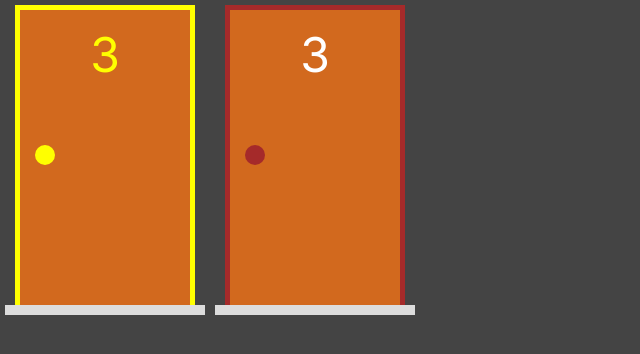
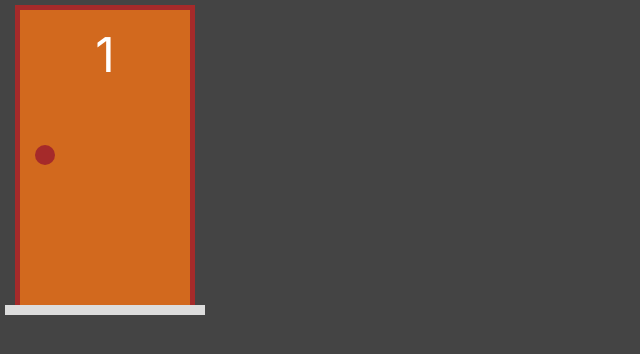
Before and after one commit to Wellington-Henrique/next-ts-jogo-portas, a Next.js app: page / in a window 1280 px wide. Shown: the top 354 px of the page, without its empty margins (0-640 px from the left). Built offline with nearby package versions, Linux system fonts and the light colour scheme.

Commit message:
83. Integrando TypeScript

```diff
--- a/package.json
+++ b/package.json
@@ -14,5 +14,9 @@
     "next": "13.4.12",
     "react": "18.2.0",
     "react-dom": "18.2.0"
+  },
+  "devDependencies": {
+    "@types/node": "20.4.5",
+    "@types/react": "18.2.18"
   }
 }
--- a/src/app/page.jsx
+++ b/src/app/page.jsx
@@ -1,10 +1,14 @@
-import Porta from "@/components/Porta";
+import { useState } from "react";
+import Porta from "../components/Porta";
+
+import PortaModel from "../model/porta";
 
 export default function Home() {
+  const [p1, setP1] = useState(new PortaModel(1));
+
   return (
     <div style={{display: "flex"}}>
-     <Porta selecionada/>
-     <Porta/>
+     <Porta porta={p1}/>
     </div>
   )
 }
--- a/src/components/Porta.jsx
+++ b/src/components/Porta.tsx
@@ -1,14 +1,19 @@
+import PortaModel from '../model/porta';
 import styles from '../styles/Porta.module.css';
 
-export default function Porta(props) {
-    const selecionada = props.selecionada ? styles.selecionada : '';
+interface PortaProps {
+    porta: PortaModel
+}
+
+export default function Porta({ porta } : PortaProps) {
+    const selecionada = porta.selecionada ? styles.selecionada : '';
 
     return (
         <div className={styles.area}>
             <div className={`${styles.estrutura} ${selecionada}`}>
                 <div className={styles.porta}>
                     <div className={styles.numero}>
-                        3
+                        {porta.numero}
                     </div>
                     <div className={styles.macaneta}>
                     </div>
--- a/src/model/porta.js
+++ b/src/model/porta.ts
@@ -1,8 +1,8 @@
-export default class Porta {
-    #numero
-    #temPresente
-    #selecionada
-    #aberta
+export default class PortaModel {
+    #numero: number
+    #temPresente: boolean
+    #selecionada: boolean
+    #aberta: boolean
 
     constructor (numero, temPresente=false, selecionada=false, aberta=false){
         this.#numero = numero;
@@ -29,16 +29,16 @@
 
     desselecionar() {
         const selecionada = false;
-        return new Porta(numero, this.temPresente, selecionada, this.aberta)
+        return new PortaModel(numero, this.temPresente, selecionada, this.aberta)
     }
 
     alternarSelecao() {
         const selecionada = !this.selecionada;
-        return new Porta(numero, this.temPresente, selecionada, this.aberta)
+        return new PortaModel(numero, this.temPresente, selecionada, this.aberta)
     }
 
     abrir() {
         const aberta = true;
-        return new Porta(numero, this.temPresente, this.selecionada, aberta)
+        return new PortaModel(numero, this.temPresente, this.selecionada, aberta)
     }
 }
```
Also changed, not shown: tsconfig.json (added, +36 -0 lines), 1 other file (tests, documents, lock files or other folders).
